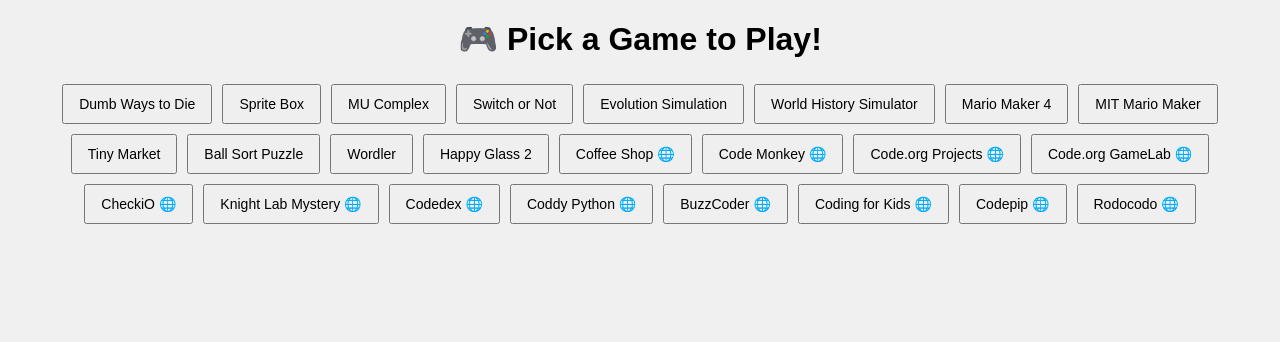
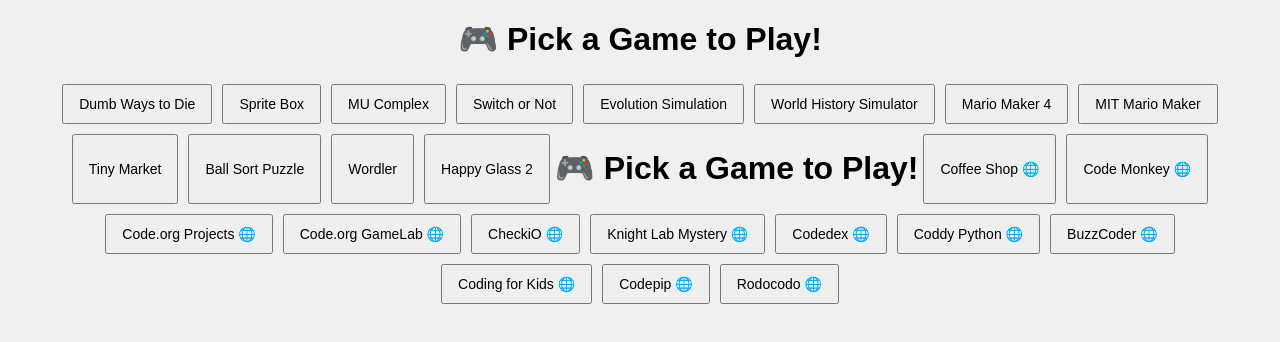
Before and after one commit to MrPereira1111/game-loader, a plain HTML site: page index.html in a window 1280 px wide. Drawn offline with Linux system fonts and the light colour scheme.

Commit message:
Update index.html

```diff
--- a/index.html
+++ b/index.html
@@ -55,6 +55,7 @@
     <button onclick="loadInFrame('https://kbhgames.com/game/happy-filled-glass-2')">Happy Glass 2</button>
 
     <!-- 🌐 Games that must open in a new tab -->
+    <h1>🎮 Pick a Game to Play!</h1>
     <button onclick="openNewTab('https://www.culinaryschools.org/kids-games/coffee-shop/')">Coffee Shop 🌐</button>
     <button onclick="openNewTab('https://www.mortgagecalculator.org/money-games/code-monkey/')">Code Monkey 🌐</button>
     <button onclick="openNewTab('https://studio.code.org/projects/public')">Code.org Projects 🌐</button>
@@ -81,4 +82,5 @@
     }
   </script>
 </body>
+
 </html>
```
